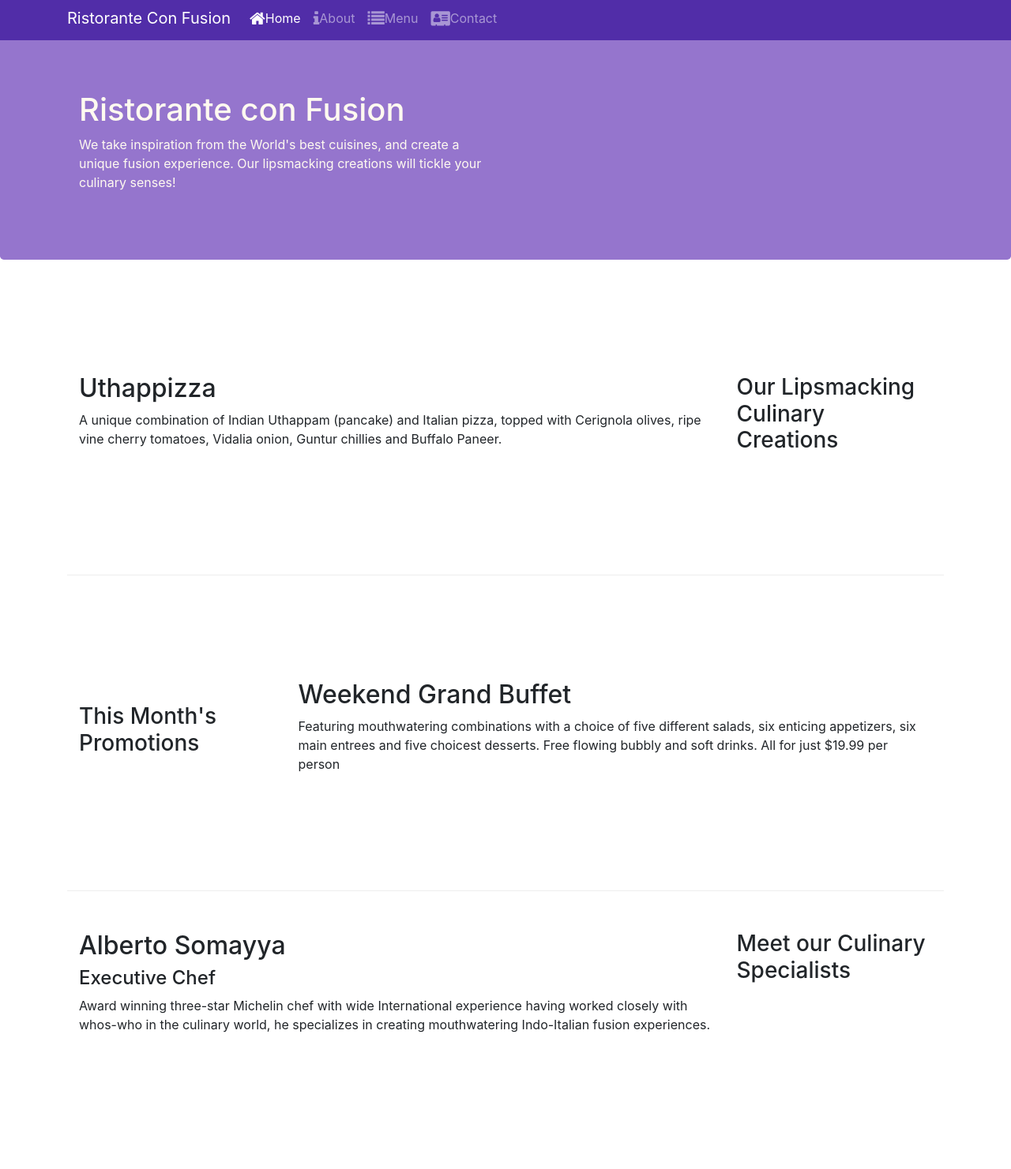
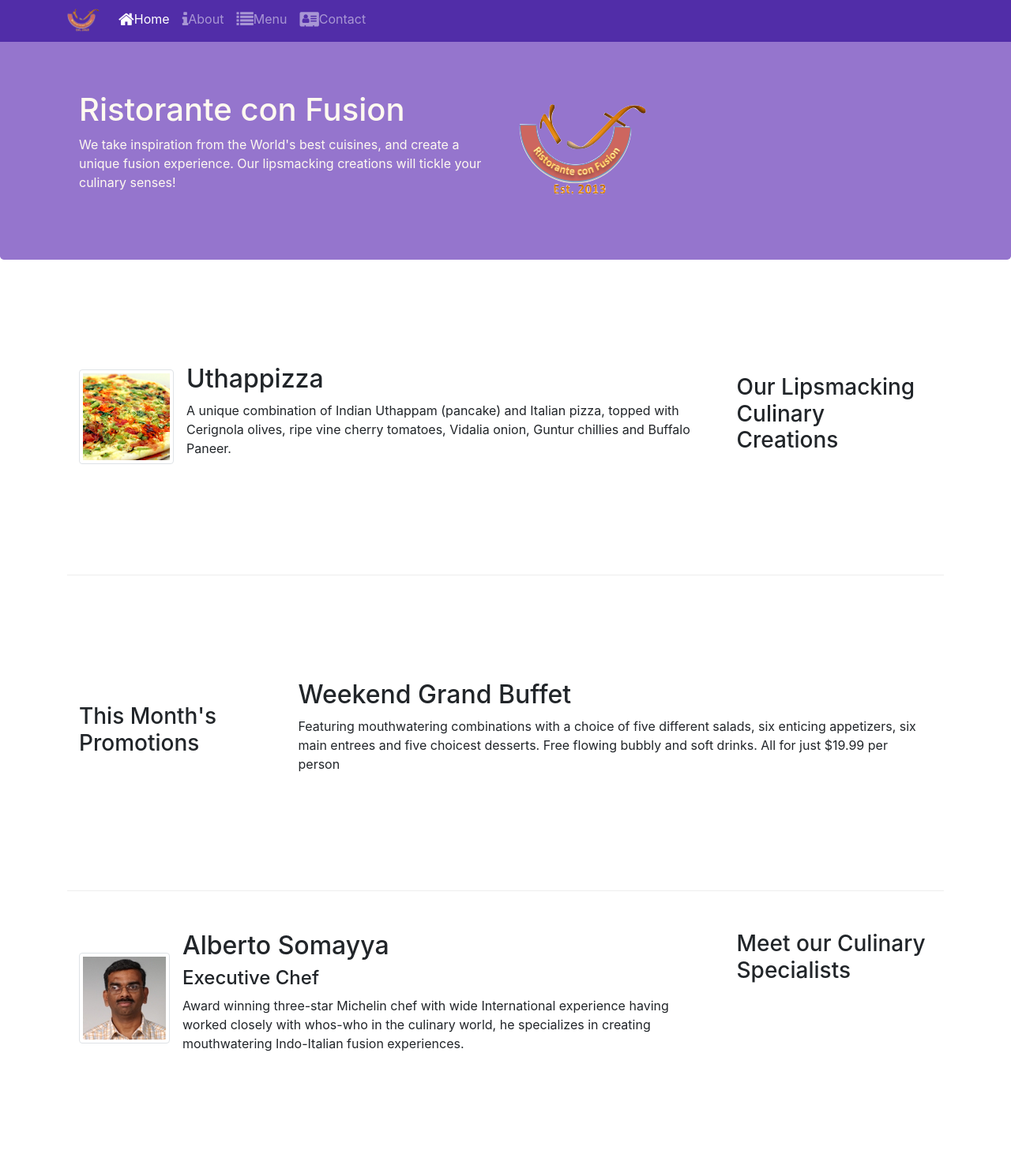
Before and after one commit to MatteoRaccone/Front-End-Web-UI-Frameworks-and-Tools-Bootstrap-4, a website: page index.html in a window 1280 px wide. Shown: the part 5-1486 px from the top of the page at 79% size. Drawn offline with nearby package versions, Linux system fonts and the light colour scheme.

Commit message:
images and media

```diff
--- a/index.html
+++ b/index.html
@@ -21,7 +21,7 @@
             <button class="navbar-toggler" type="button" data-toggle="collapse" data-target="#Navbar">
                 <span class="navbar-toggler-icon"></span>
             </button>
-             <a class="navbar-brand" href="#">Ristorante Con Fusion</a>
+            <a class="navbar-brand" href="#"><img src="img/logo.png" height="30" width="41"></a>
             <div class="collapse navbar-collapse" id="Navbar">
              <ul class="navbar-nav mr-auto">
                 <li class="nav-item active"><a class="nav-link" href="#"><span class="fa fa-home fa-lg"></span>Home</a></li>
@@ -39,7 +39,9 @@
                 <h1>Ristorante con Fusion</h1>
                 <p>We take inspiration from the World's best cuisines, and create a unique fusion experience. Our lipsmacking creations will tickle your culinary senses!</p>
             </div>
-            <div class="col-12 col-sm">
+            <div class="col-12 col-sm align-self-center">
+                <img src="img/logo.png" class="img-fluid">
+            </div>
         </div>
     </div>
 </div>
@@ -51,8 +53,13 @@
             <h3>Our Lipsmacking Culinary Creations</h3>
         </div>
         <div class="col col-sm col-md order-sm-first">
-            <h2>Uthappizza</h2>
-            <p>A unique combination of Indian Uthappam (pancake) and Italian pizza, topped with Cerignola olives, ripe vine cherry tomatoes, Vidalia onion, Guntur chillies and Buffalo Paneer.</p>
+            <div class="media">
+                <img class="d-flex mr-3 img-thumbnail align-self-center" src="img/uthappizza.png" alt="uthappizza">
+                <div class="media-body">
+                    <h2 class="mt-0">Uthappizza</h2>
+                    <p class="d-none d-sm-block">A unique combination of Indian Uthappam (pancake) and Italian pizza, topped with Cerignola olives, ripe vine cherry tomatoes, Vidalia onion, Guntur chillies and Buffalo Paneer.</p>
+                </div>
+            </div>
         </div>
     </div>
 
@@ -63,7 +70,7 @@
         </div>
         <div class="col col-sm col-md order-sm-last">
             <h2>Weekend Grand Buffet</h2>
-            <p>Featuring mouthwatering combinations with a choice of five different salads, six enticing appetizers, six main entrees and five choicest desserts. Free flowing bubbly and soft drinks. All for just $19.99 per person </p>
+            <p class="d-none d-sm-block">Featuring mouthwatering combinations with a choice of five different salads, six enticing appetizers, six main entrees and five choicest desserts. Free flowing bubbly and soft drinks. All for just $19.99 per person </p>
         </div>
     </div>
 
@@ -72,9 +79,13 @@
             <h3>Meet our Culinary Specialists</h3>
         </div>
         <div class="col col-sm col-md order-sm-first">
+            <div class="media">
+                <img class="d-flex mr-3 img-thumbnail align-self-center" src="img/alberto.png" alt="alberto">
+                <div class="media-body">
                     <h2>Alberto Somayya</h2>
                     <h4>Executive Chef</h4>
-            <p>Award winning three-star Michelin chef with wide International experience having worked closely with whos-who in the culinary world, he specializes in creating mouthwatering Indo-Italian fusion experiences. </p>
+                    <p class="d-none d-sm-block">Award winning three-star Michelin chef with wide International experience having worked closely with whos-who in the culinary world, he specializes in creating mouthwatering Indo-Italian fusion experiences. </p>
+                </div>
             </div>
         </div>
     </div>
```
Also changed, not shown: aboutus.html (+4 -1 lines), contactus.html (+4 -2 lines), img/alberto.png (added), img/buffet.png (added), img/logo.png (added), img/uthappizza.png (added), 2 other files. Lines whose indentation alone changed are shown as unchanged.
